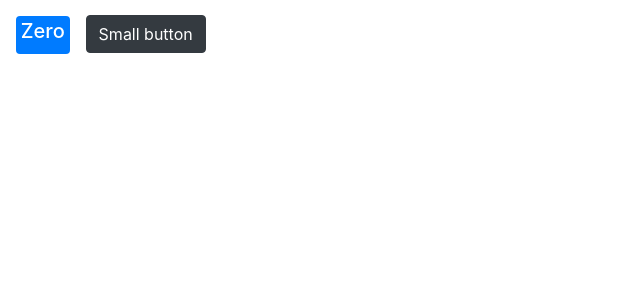
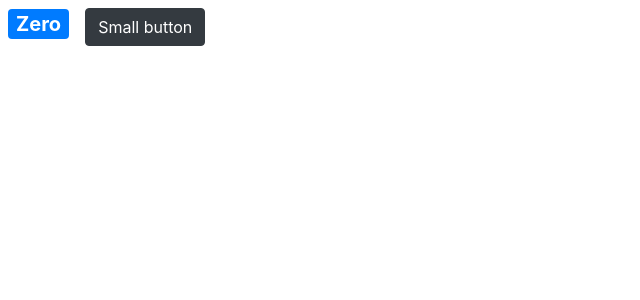
Before and after one commit to sachinlokesh05/React.JS, a React (Create React App) app: page / in a window 1280 px wide. Shown: the top 300 px of the page, without its empty margins (0-640 px from the left). Built offline with nearby package versions, Linux system fonts and the light colour scheme.

Commit message:
added style attributes

```diff
--- a/src/components/counter.jsx
+++ b/src/components/counter.jsx
@@ -4,14 +4,19 @@ import { Button } from 'react-bootstrap';
 
 class Counter extends Component {
     state = { count : 0}
+
+    styles = {
+        fontSize : 20,
+        fontWeight: "bold"
+    };
     render() {
-    return (<React.Fragment><span  className="badge badge-primary m-3" >{this.formatCount()}</span><Button variant="dark" size="md">
+    return (<React.Fragment><span style={ this.styles } className="badge badge-primary m-2" >{this.formatCount()}</span><Button variant="dark m-2 " size="md">
     Small button
   </Button></React.Fragment>);
     }
     formatCount (){
         const {count} = this.state;
-        return count === 0 ? <h5>Zero</h5> : count;
+        return count === 0 ? "Zero" : count;
     };
 }
 
```
